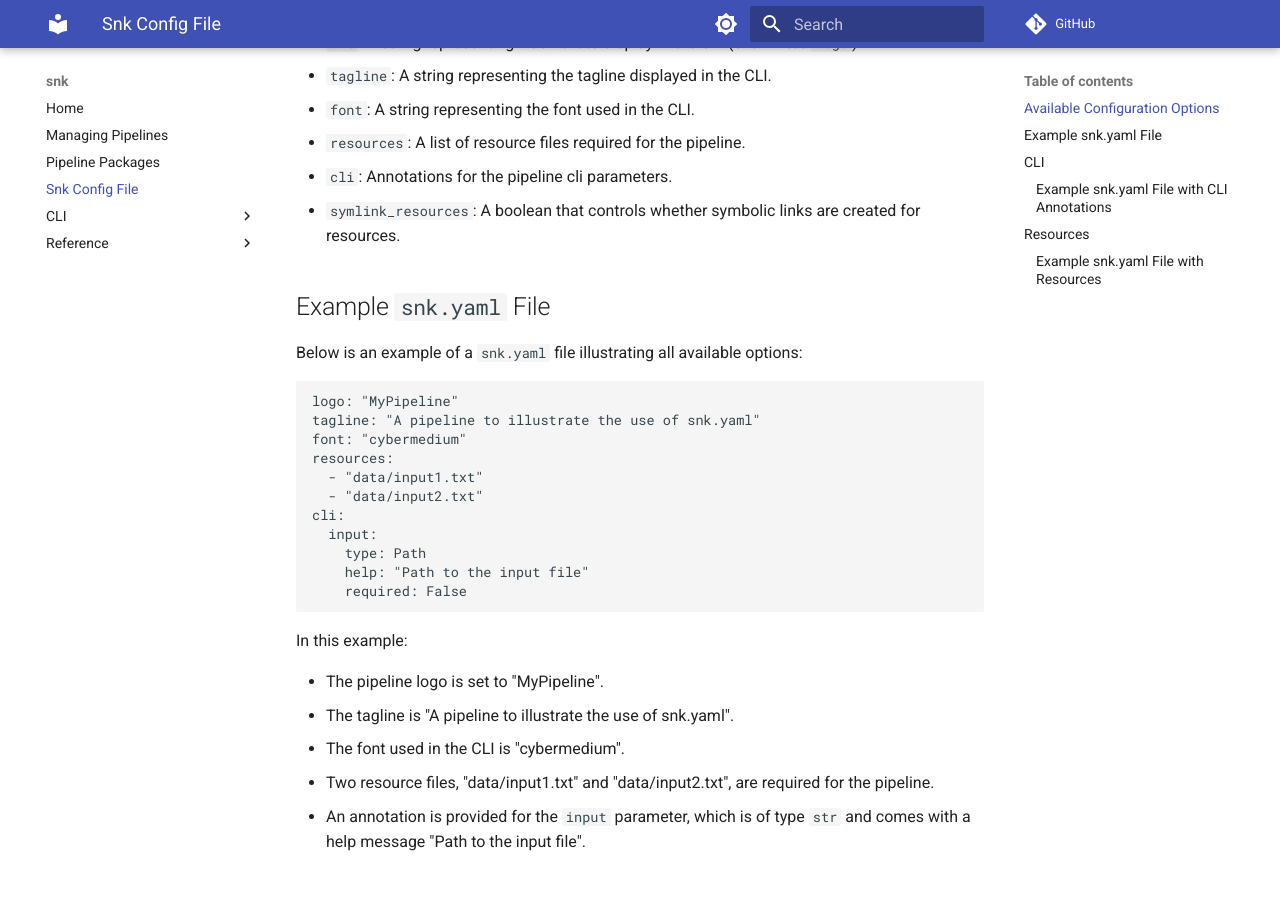
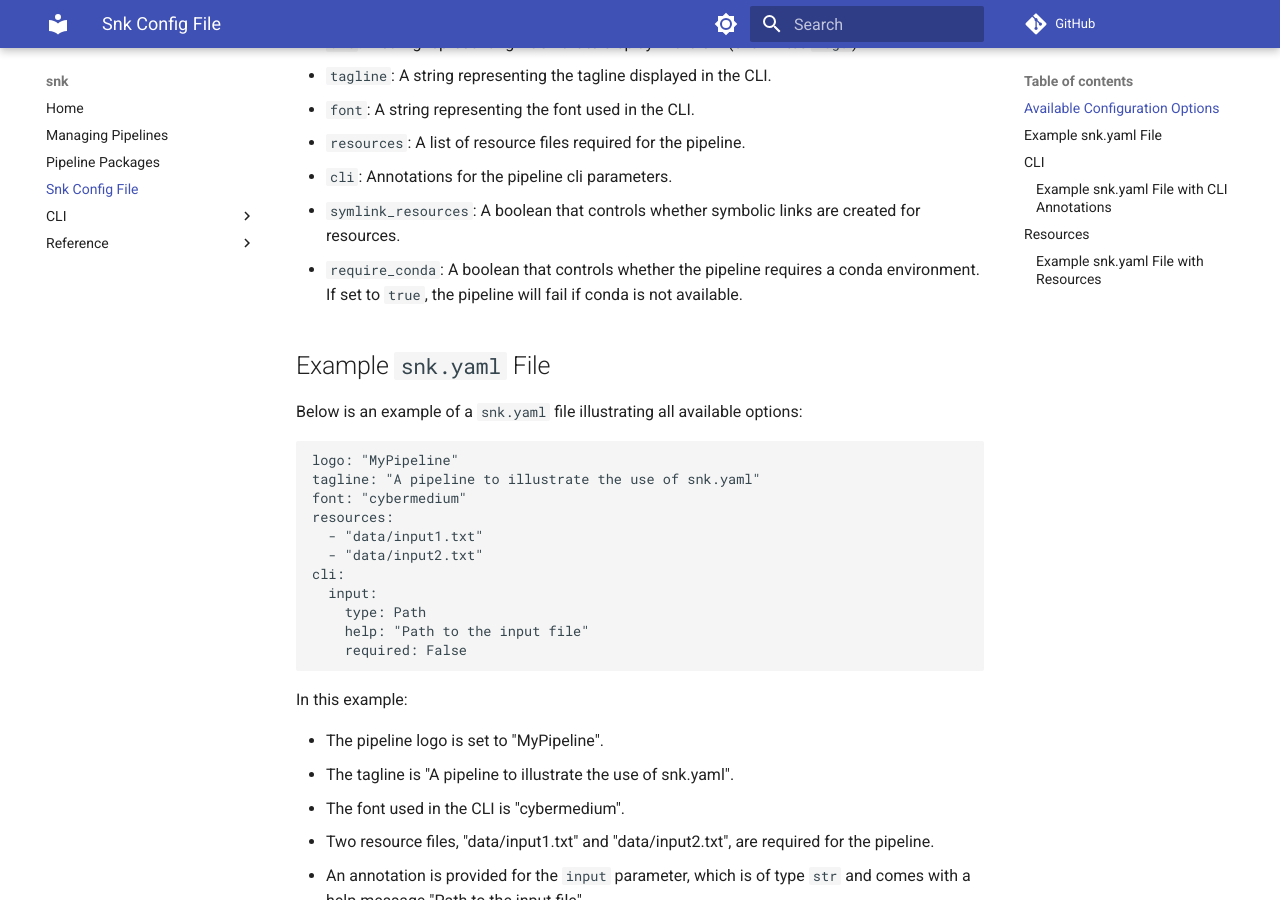
Before and after one commit to Wytamma/snk, an MkDocs documentation site: the page built from docs/snk_config_file.md, in a window 1280 px wide and 900 px high, scrolled down 393 px. Built offline with MkDocs 1.6.1 and Material for MkDocs 9.7.7, drawn with Linux system fonts in a browser that asks for light colours; comment, search, counter and statistics services are not loaded.

Commit message:
:memo: require conda docs

```diff
--- a/docs/snk_config_file.md
+++ b/docs/snk_config_file.md
@@ -17,6 +17,7 @@ The following options are available for configuration in `snk.yaml`:
 - `resources`: A list of resource files required for the pipeline.
 - `cli`: Annotations for the pipeline cli parameters.
 - `symlink_resources`: A boolean that controls whether symbolic links are created for resources.
+- `require_conda`: A boolean that controls whether the pipeline requires a conda environment. If set to `true`, the pipeline will fail if conda is not available.
 
 ## Example `snk.yaml` File
 
```
Also changed, not shown: 1 other file.
